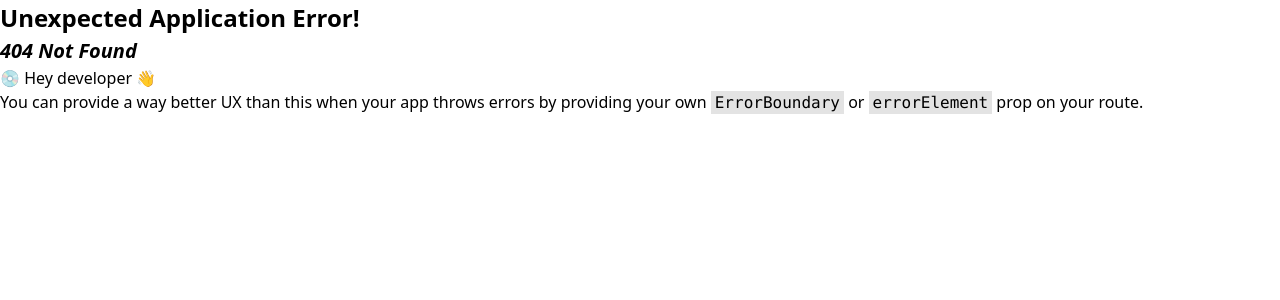
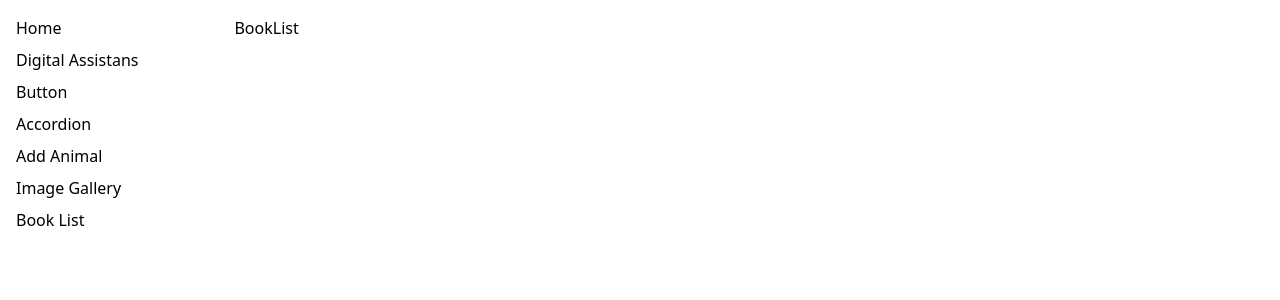
Before and after one commit to sedat355/react-all-apps, a React (Vite) app: page /book-list in a window 1280 px wide. Before the commit this address had no page. Shown: the top 300 px of the page. Built offline with nearby package versions, Linux system fonts and the light colour scheme.

Commit message:
BookList için temel blş. ve route tanımlandı

```diff
--- a/src/components/Sidebar.jsx
+++ b/src/components/Sidebar.jsx
@@ -21,6 +21,9 @@ const Sidebar = () => {
       <li className="sidebar-list-item">
         <NavLink to="/image-gallery">Image Gallery</NavLink>
       </li>
+      <li className="sidebar-list-item">
+        <NavLink to="/book-list">Book List</NavLink>
+      </li>
     </ul>
   )
 }
--- a/src/components/router.jsx
+++ b/src/components/router.jsx
@@ -6,6 +6,7 @@ import DigitalAssistans from "../pages/DigitalAssistans"
 import ButtonPage from "../pages/ButtonPage"
 import AddAnimal from "../pages/animals/AddAnimal"
 import ImageGallery from "../pages/Image-Gallery/ImageGallery"
+import BookList from "../pages/book-list/BookList"
 
 const router = createBrowserRouter([
   {
@@ -36,6 +37,11 @@ const router = createBrowserRouter([
         path: "image-gallery",
         element: <ImageGallery />,
       },
+      {
+        path: "book-list",
+        element: <BookList/>
+
+      }
     ],
   },
 ])
--- /dev/null
+++ b/src/pages/book-list/Book.jsx
@@ -0,0 +1,7 @@
+const Book = () => {
+  return (
+    <div>Book</div>
+  )
+}
+
+export default Book
--- /dev/null
+++ b/src/pages/book-list/BookForm.jsx
@@ -0,0 +1,7 @@
+const BookForm = () => {
+  return (
+    <div>BookForm</div>
+  )
+}
+
+export default BookForm
--- /dev/null
+++ b/src/pages/book-list/BookList.jsx
@@ -0,0 +1,9 @@
+const BookList = () => {
+  return (
+    <div>
+      BookList
+    </div>
+  )
+}
+
+export default BookList
```
